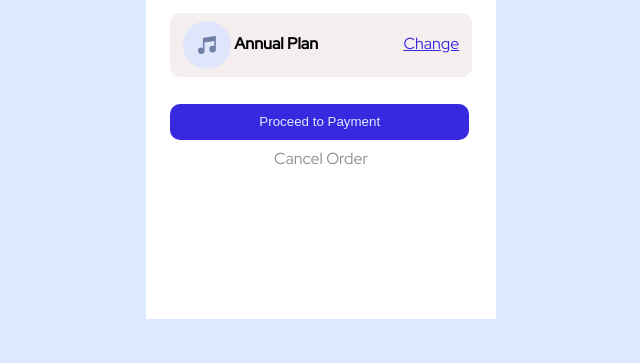
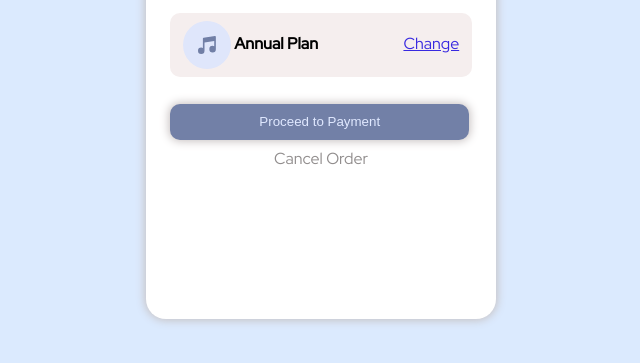
Before and after one commit to SHIKHASINGH1506/Order-Summary-Component, a plain HTML site: page index.html in a window 1280 px wide. In both pictures the pointer is over the button "Proceed to Payment". Shown: the part 385-748 px from the top of the page, without its empty margins (319-959 px from the left). Drawn offline with Linux system fonts and the light colour scheme.

Commit message:
additional styles added

```diff
--- a/style.css
+++ b/style.css
@@ -18,7 +18,8 @@ body{
     height: 80vh;
     width: 350px;
     background-color: white;
-    border-radius: 20px 20px 0 0;
+    border-radius: 20px;
+    box-shadow: 0px 0px 10px 1px #c5bebe;
 }
 .container{
     padding: 0.5em 1.5em 0.5em 1.5em;
@@ -61,6 +62,7 @@ section a{
     border-radius: 10px;
     background-color: var(--bright-blue);
     color: var(--pale-blue);
+    box-shadow: 0px 0px 10px 1px #c5bebe;
 }
 .secondary-link{
    text-align: center;
@@ -71,3 +73,12 @@ section a{
     color: var(--text-color);
     text-decoration: none;
 }
+.primary-btn:hover{
+    background-color: var(--destaurted-blue);
+}
+section a:hover{
+    color: var(--destaurted-blue);
+}
+.secondary-link a:hover{
+    color: black;
+}
```
